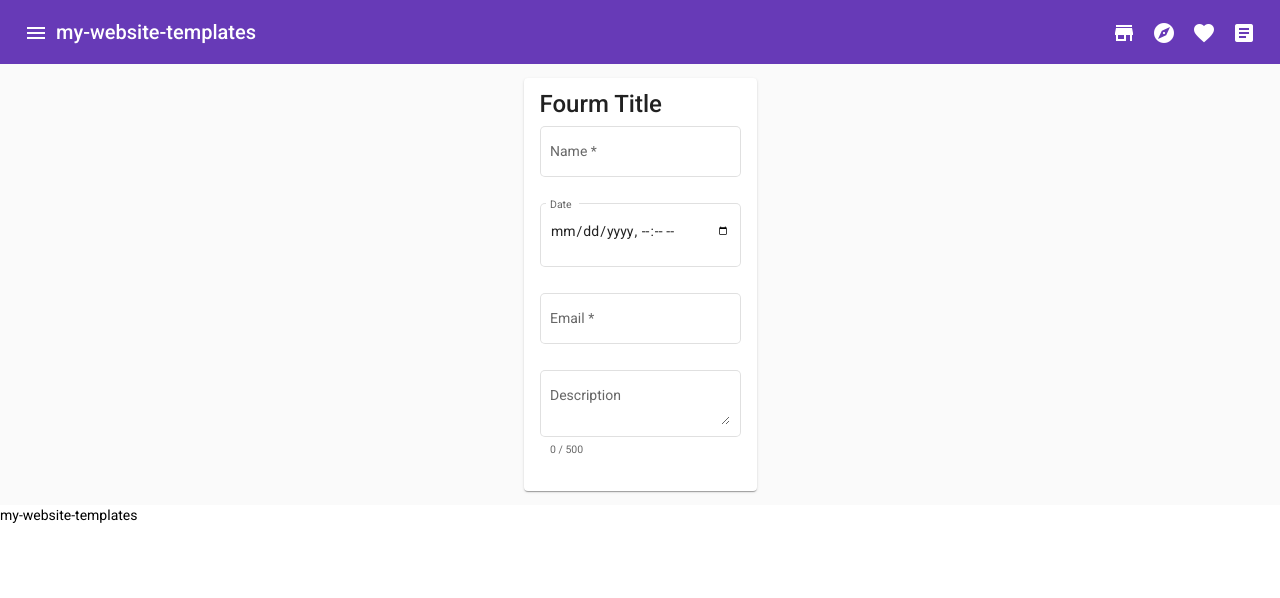
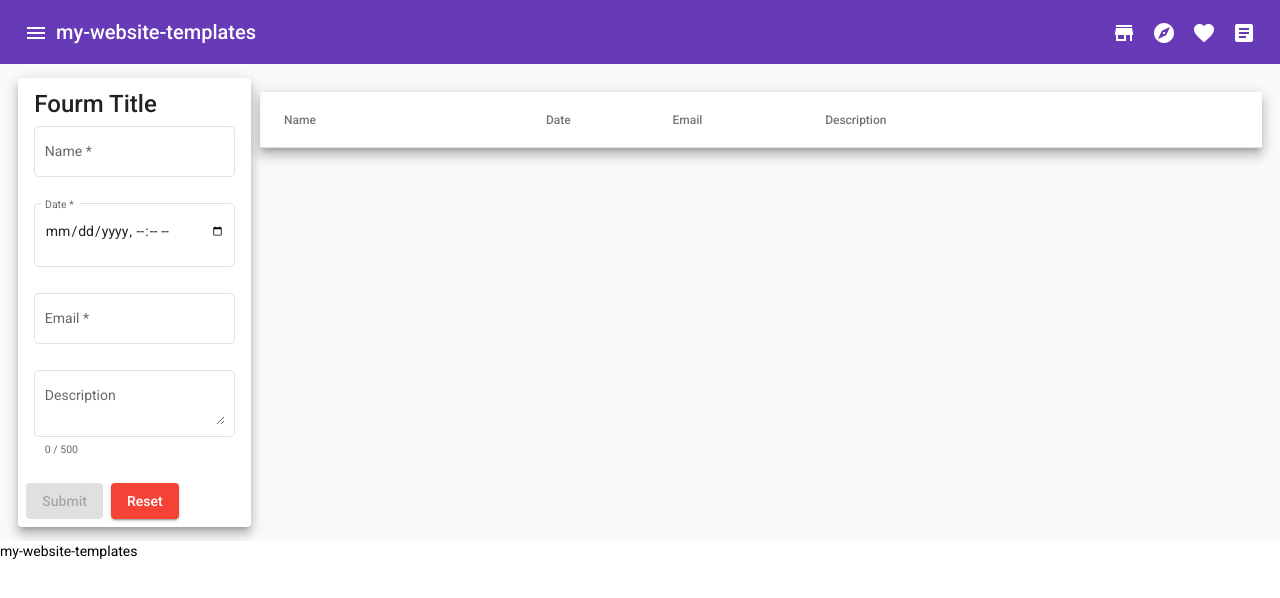
Before and after one commit to heinzja/my-website-templates, an Angular app: page /content4 in a window 1280 px wide. Shown: the top 598 px of the page. Built offline with nearby package versions, Linux system fonts and the light colour scheme.

Commit message:
-- added mat table to material.module.ts -- added form submission data table to content 4 -- styled table -- added form control to remaining fields on form group

```diff
--- a/src/app/content4/content4.component.html
+++ b/src/app/content4/content4.component.html
@@ -1,5 +1,5 @@
 <div id="root">
-  <mat-card style="width: min-content; margin: auto;">
+  <mat-card class="mat-elevation-z8" style="width: min-content; margin: auto">
     <mat-card-title>Fourm Title</mat-card-title>
     <mat-card-content>
       <form [formGroup]="myFormGroup">
@@ -22,11 +22,24 @@
           </mat-form-field>
           <mat-form-field appearance="outline">
             <mat-label>Date</mat-label>
-            <input matInput type="datetime-local" />
+            <input
+              matInput
+              [formControl]="dateFormControl"
+              type="datetime-local"
+              required
+            />
+            <mat-error *ngIf="nameFormControl.errors?.required"
+              >Required</mat-error
+            >
           </mat-form-field>
           <mat-form-field appearance="outline">
             <mat-label>Email</mat-label>
-            <input matInput type="email" required />
+            <input
+              matInput
+              [formControl]="emailFormControl"
+              type="email"
+              required
+            />
             <mat-error *ngIf="emailFormControl.errors?.email"
               >Invalid Email</mat-error
             >
@@ -36,19 +49,63 @@
           </mat-form-field>
           <mat-form-field appearance="outline">
             <mat-label>Description</mat-label>
-            <textarea matInput [formControl]="descriptionFormControl"></textarea>
+            <textarea
+              matInput
+              [formControl]="descriptionFormControl"
+            ></textarea>
             <mat-error *ngIf="descriptionFormControl.errors?.maxlength"
               >Required</mat-error
             >
             <mat-hint
-              >{{ descriptionFormControl.value.length }} /
+              >{{ descriptionFormControl.value?.length }} /
               {{ MAX_DESCRIPTION_LENGTH }}</mat-hint
             >
           </mat-form-field>
         </div>
       </form>
     </mat-card-content>
-    <mat-card-actions></mat-card-actions>
+    <mat-card-actions>
+      <button
+        mat-raised-button
+        type="submit"
+        color="primary"
+        (click)="onSubmit()"
+        [disabled]="myFormGroup.status == 'INVALID'"
+      >
+        Submit
+      </button>
+      <button mat-raised-button type="reset" color="warn" (click)="onReset()">
+        Reset
+      </button>
+    </mat-card-actions>
   </mat-card>
 
+  <table
+    mat-table
+    [dataSource]="submissions"
+    class="my-table-styles mat-elevation-z8"
+  >
+    <ng-container matColumnDef="name">
+      <th mat-header-cell *matHeaderCellDef>Name</th>
+      <td mat-cell *matCellDef="let element">{{ element.name }}</td>
+    </ng-container>
+
+    <ng-container matColumnDef="date">
+      <th mat-header-cell *matHeaderCellDef>Date</th>
+      <td mat-cell *matCellDef="let element">{{ element.date }}</td>
+    </ng-container>
+
+    <ng-container matColumnDef="email">
+      <th mat-header-cell *matHeaderCellDef>Email</th>
+      <td mat-cell *matCellDef="let element">{{ element.email }}</td>
+    </ng-container>
+
+    <ng-container matColumnDef="description">
+      <th mat-header-cell *matHeaderCellDef>Description</th>
+      <td mat-cell *matCellDef="let element">{{ element.description }}</td>
+    </ng-container>
+
+    <tr mat-header-row *matHeaderRowDef="displayedColumns"></tr>
+    <tr mat-row *matRowDef="let row; columns: displayedColumns"></tr>
+  </table>
 </div>
--- a/src/app/content4/content4.component.scss
+++ b/src/app/content4/content4.component.scss
@@ -2,6 +2,12 @@
 
 #root {
   margin: global.$global-margin;
+  display: flex;
+  flex-direction: row;
+  align-content: center;
+  justify-content: space-evenly;
+  flex-wrap: wrap;
+  align-items: flex-start;
 }
 
 .my-styles {
@@ -12,3 +18,9 @@
   align-content: center;
   align-items: center;
 }
+
+.my-table-styles {
+  margin: auto;
+  width: 80%;
+  margin-top: global.$global-margin;
+}
--- a/src/app/content4/content4.component.ts
+++ b/src/app/content4/content4.component.ts
@@ -1,48 +1,72 @@
+import { ViewChild } from '@angular/core';
 import { Component, OnChanges, OnInit, SimpleChanges } from '@angular/core';
 import { FormControl, FormGroup, Validators } from '@angular/forms';
+import { MatTable } from '@angular/material/table';
 
 @Component({
   templateUrl: './content4.component.html',
-  styleUrls: ['./content4.component.scss']
+  styleUrls: ['./content4.component.scss'],
 })
 export class Content4Component implements OnInit {
+  @ViewChild(MatTable) table!: MatTable<FormSubmissionI>;
+
   MIN_NAME_LENGTH = 3;
   MAX_NAME_LENGTH = 15;
   MAX_DESCRIPTION_LENGTH = 500;
+  submissions: FormSubmissionI[] = [];
+  displayedColumns: string[] = ['name', 'date', 'email', 'description'];
 
-  nameFormControl = new FormControl('',[
+  nameFormControl = new FormControl('', [
     Validators.minLength(this.MIN_NAME_LENGTH),
     Validators.maxLength(this.MAX_NAME_LENGTH),
     Validators.pattern('[a-zA-Z ]*'),
     Validators.required,
   ]);
-  dateFormControl = new FormControl('',[
-    Validators.required,
-  ]);
-  emailFormControl = new FormControl('',[
+  dateFormControl = new FormControl('', [Validators.required]);
+  emailFormControl = new FormControl('', [
     Validators.email,
     Validators.required,
   ]);
-  descriptionFormControl = new FormControl('',[
+  descriptionFormControl = new FormControl('', [
     Validators.maxLength(this.MAX_DESCRIPTION_LENGTH),
   ]);
 
-  myFormGroup: FormGroup = new FormGroup(
-    {
-      name: this.nameFormControl,
-      date: this.dateFormControl,
-      email: this.emailFormControl,
-      description: this.descriptionFormControl,
-    }
-  )
+  myFormGroup: FormGroup = new FormGroup({
+    name: this.nameFormControl,
+    date: this.dateFormControl,
+    email: this.emailFormControl,
+    description: this.descriptionFormControl,
+  });
 
   constructor() {
-    this.myFormGroup.valueChanges.subscribe(change => {
+    this.myFormGroup.valueChanges.subscribe((change) => {
       console.log(change);
     });
   }
 
-  ngOnInit(): void {
+  ngOnInit(): void {}
+
+  onSubmit(): void {
+    this.submissions.push({
+      name: this.myFormGroup.get('name')?.value,
+      date: this.myFormGroup.get('date')?.value,
+      email: this.myFormGroup.get('email')?.value,
+      description: this.myFormGroup.get('description')?.value,
+    });
+
+    console.log(this.submissions);
+    this.table.renderRows();
+    this.myFormGroup.reset();
   }
 
+  onReset(): void {
+    this.myFormGroup.reset();
+  }
 }
+
+interface FormSubmissionI {
+  name: string;
+  date: Date | null;
+  email: string;
+  description: string;
+}
--- a/src/app/material/material.module.ts
+++ b/src/app/material/material.module.ts
@@ -11,6 +11,7 @@ import { MatToolbarModule } from '@angular/material/toolbar';
 import { MatFormFieldModule } from '@angular/material/form-field';
 import { MatInputModule } from '@angular/material/input';
 import { FormsModule, ReactiveFormsModule } from '@angular/forms';
+import {MatTableModule} from '@angular/material/table';
 import { NgModule } from '@angular/core';
 
 @NgModule({
@@ -30,6 +31,7 @@ import { NgModule } from '@angular/core';
     MatToolbarModule,
     MatFormFieldModule,
     MatInputModule,
+    MatTableModule,
   ],
   exports: [
     CommonModule,
@@ -47,6 +49,7 @@ import { NgModule } from '@angular/core';
     MatToolbarModule,
     MatFormFieldModule,
     MatInputModule,
+    MatTableModule,
   ],
 })
 export class MaterialModule {}
```
